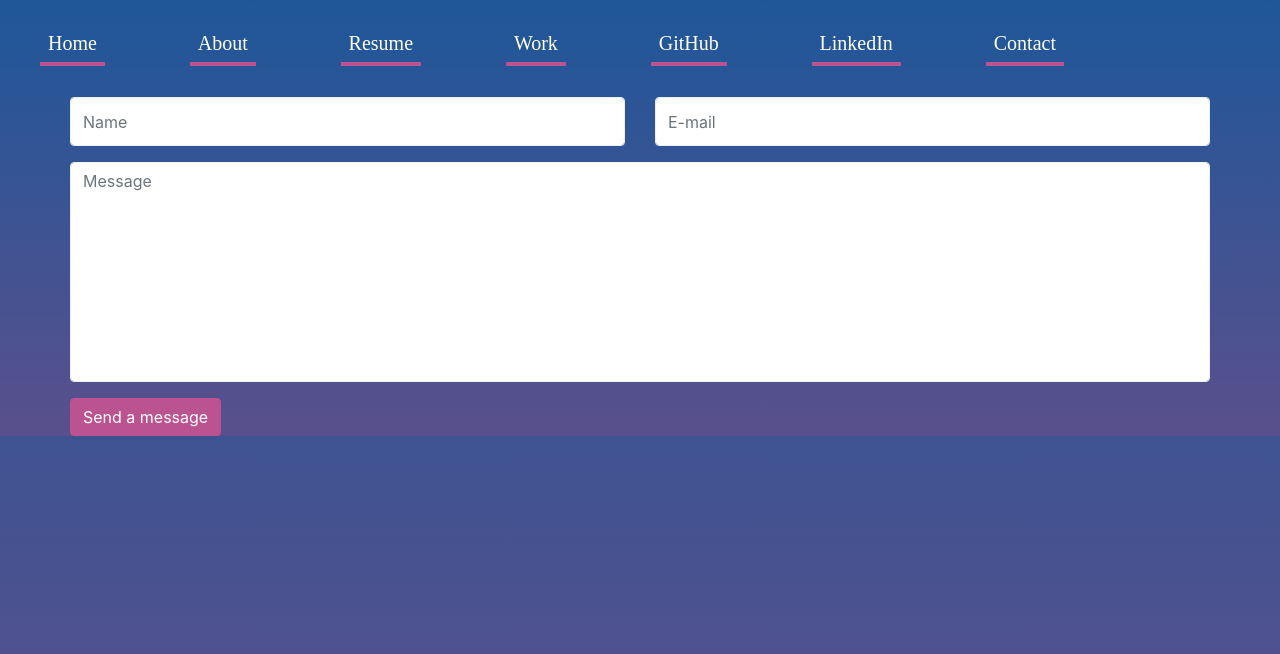
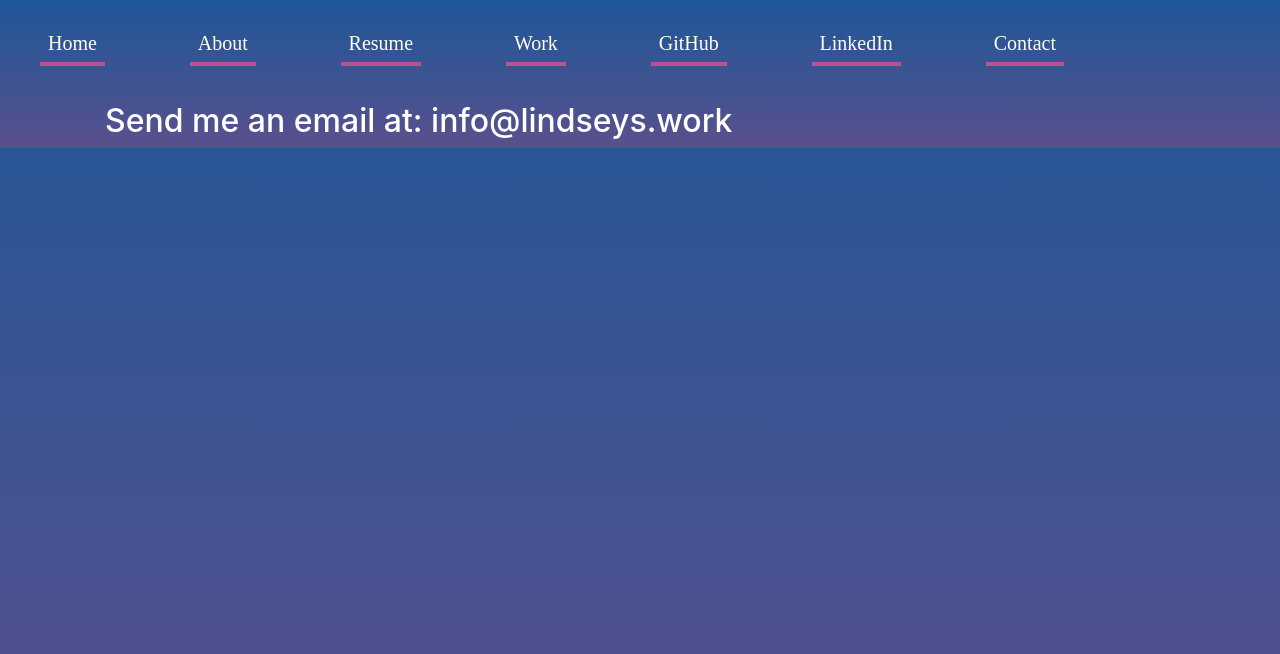
Before and after one commit to libersword/portfolio, a plain HTML site: page pages/contact.html in a window 1280 px wide. Drawn offline with nearby package versions, Linux system fonts and the light colour scheme; a web font is replaced by a local one.

Commit message:
Added updated resume

```diff
--- a/contact.css
+++ b/contact.css
@@ -35,3 +35,13 @@
 .port-links{
   margin-left: 40px;
 }
+
+.contact-row{
+  margin: 20px;
+  flex-wrap:wrap;
+  color:white;
+}
+.contact-row a{
+  color:white;
+  text-decoration: none;
+}
--- a/pages/contact.html
+++ b/pages/contact.html
@@ -16,7 +16,7 @@
     <ul class="port-links">
       <li><a href='../index.html'>Home</a></li>
       <li><a href='about.html'>About</a></li>
-      <li><a href='../assets/lindseyBrownResume2019.pdf' target="_blank"'>Resume</a></li>
+      <li><a href='../assets/lindseyBrownResume2020.pdf' target="_blank"'>Resume</a></li>
       <li><a href='portfolio.html'>Work</a></li>
       <li><a href='https://github.com/libersword' target="_blank">GitHub</a></li>
       <li><a href='https://www.linkedin.com/in/libersword' target="_blank">LinkedIn</a></li>
@@ -24,33 +24,8 @@
     </ul>
   </div>
 <div class="container">
-    <div class="row">
-      <form role="form" id="contact-form" class="contact-form">
-                      <div class="row">
-                      <div class="col-md-6">
-                        <div class="form-group">
-                              <input type="text" class="form-control" name="Name" autocomplete="off" id="Name" placeholder="Name">
-                        </div>
-                      </div>
-                        <div class="col-md-6">
-                        <div class="form-group">
-                              <input type="email" class="form-control" name="email" autocomplete="off" id="email" placeholder="E-mail">
-                        </div>
-                      </div>
-                      </div>
-                      <div class="row">
-                        <div class="col-md-12">
-                        <div class="form-group">
-                              <textarea class="form-control textarea" rows="3" name="Message" id="Message" placeholder="Message"></textarea>
-                        </div>
-                      </div>
-                      </div>
-                      <div class="row">
-                      <div class="col-md-12">
-                    <button type="submit" class="btn main-btn pull-right">Send a message</button>
-                    </div>
-                    </div>
-                  </form>
+    <div class="row contact-row">
+      <h2>Send me an email at: <a href="mailto:info@lindseys.work">info@lindseys.work</a></h2>
     </div>
   </div>
   </body>
```
Also changed, not shown: index.html (+1 -1 lines), pages/about.html (+1 -1 lines), pages/portfolio.html (+1 -1 lines), 1 other file.
